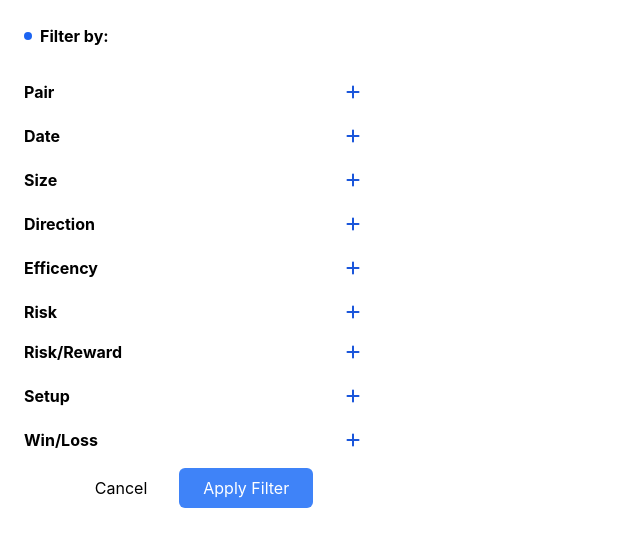
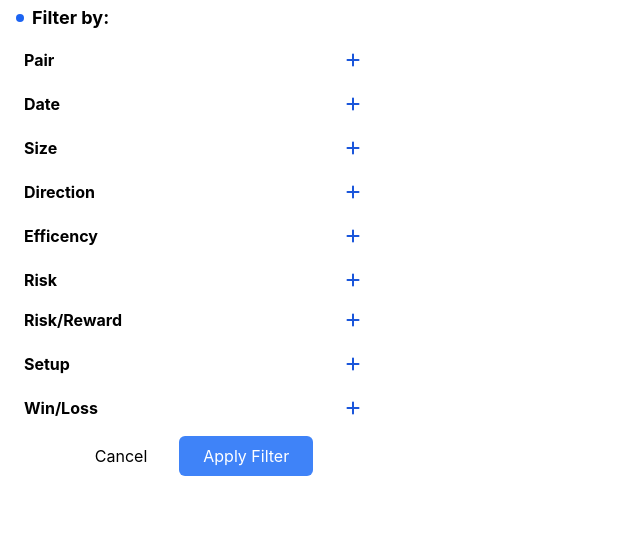
Before and after one commit to Ehsan-c137/menu, a website: page index.html in a window 1280 px wide. Shown: the whole page, without its empty margins (0-640 px from the left). Drawn offline with nearby package versions, Linux system fonts and the light colour scheme.

Commit message:
reduce filter header padding

```diff
--- a/index.html
+++ b/index.html
@@ -32,11 +32,12 @@
    <body>
       <main>
          <!-- filter container -->
-         <div class="flex flex-col p-6 gap-y-8 max-w-sm">
-            <div class="flex items-center space-x-2 relative">
+         <div class="flex flex-col">
+            <div class="flex items-center space-x-2 px-4 py-1">
                <span class="w-2 h-2 rounded-full bg-blue-600"></span>
-               <p class="font-bold">Filter by:</p>
+               <p class="font-bold text-lg">Filter by:</p>
             </div>
+            <div class="flex flex-col px-6 py-3 gap-y-8 max-w-sm">
                <!-- pair -->
                <div class="flex flex-col">
                   <div class="flex flex-col">
@@ -641,6 +642,7 @@
                   </div>
                </div>
             </div>
+         </div>
       </main>
 
       <script src="https://unpkg.com/flowbite@1.4.7/dist/datepicker.js"></script>
--- a/src/script.js
+++ b/src/script.js
@@ -37,9 +37,8 @@ btnCollapse.forEach((i) => {
 
 // range slider
 const rangeSlider = document.querySelector("#range-slider");
-const rangeSliderProgress = document.querySelector(".rang-slider-progress");
+
 rangeSlider.addEventListener("input", function () {
    const value = this.value;
-   this.style.background = `linear-gradient(to right, #1ca27f 0%, #1ca27f ${value}%, #fff ${value}%, white 100%)`;
-   rangeSliderProgress.textContent = value;
+   this.style.background = `linear-gradient(to right, #21977b 0%, #1ca27f ${value}%, #fff ${value}%, white 100%)`;
 });
```
Lines whose indentation alone changed are shown as unchanged.
